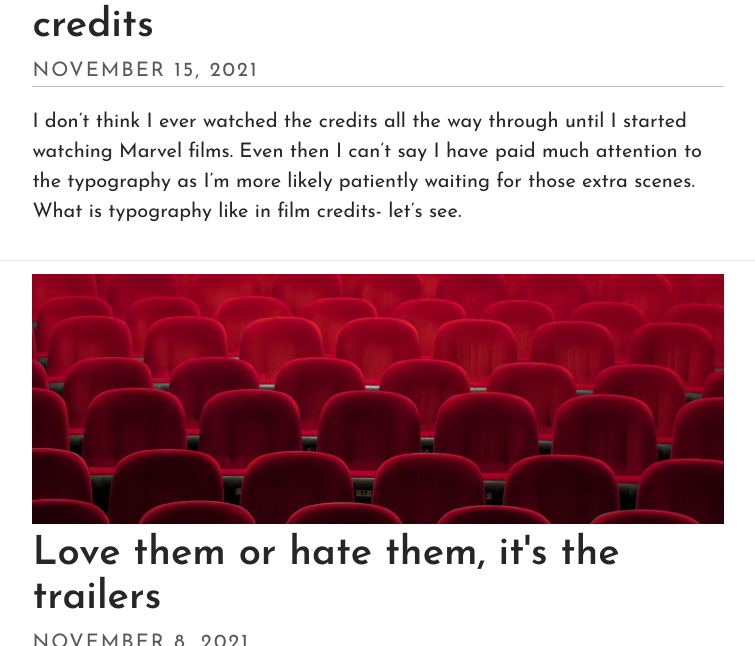
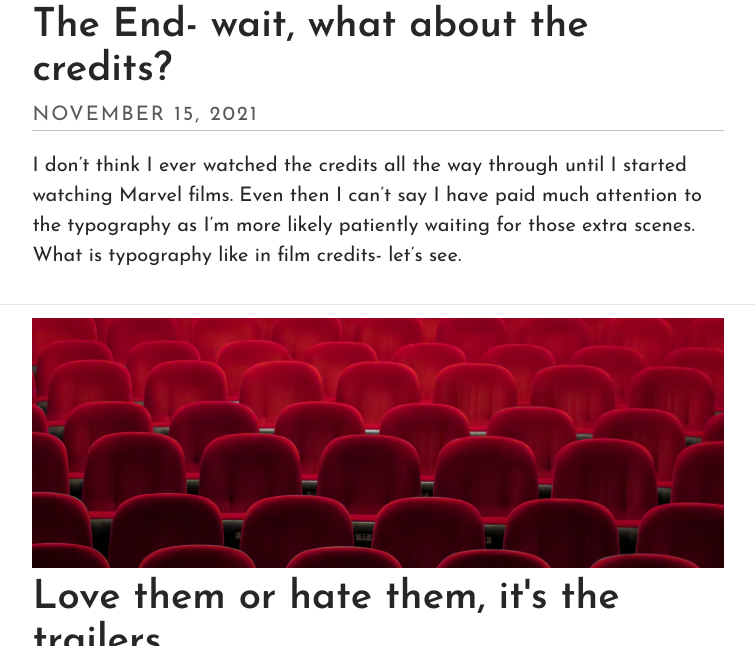
Before and after one commit to laurenlouisap/typography, a Jekyll site: the page built from index.html, in a window 1280 px wide and 900 px high, scrolled down 1544 px, cut to the strip 254-900 px from the top of the window. Shown: the whole strip, without its empty margins (262-1017 px from the left). Built offline with Jekyll 4.4.1, drawn with Linux system fonts in a browser that asks for light colours; some web fonts are replaced; the list of posts is cut into pages by our own code.

Commit message:
Update Post “2021-11-15-the-credits”

```diff
--- a/_posts/2021-11-15-the-credits.md
+++ b/_posts/2021-11-15-the-credits.md
@@ -1,6 +1,6 @@
 ---
 layout: post
-title: credits
+title: The End- wait, what about the credits?
 date: 2021-11-15T16:06:49.284Z
 image: ../uploads/jakob-owens-unsplash-2.jpg
 title_color: "#ffffff"
```
